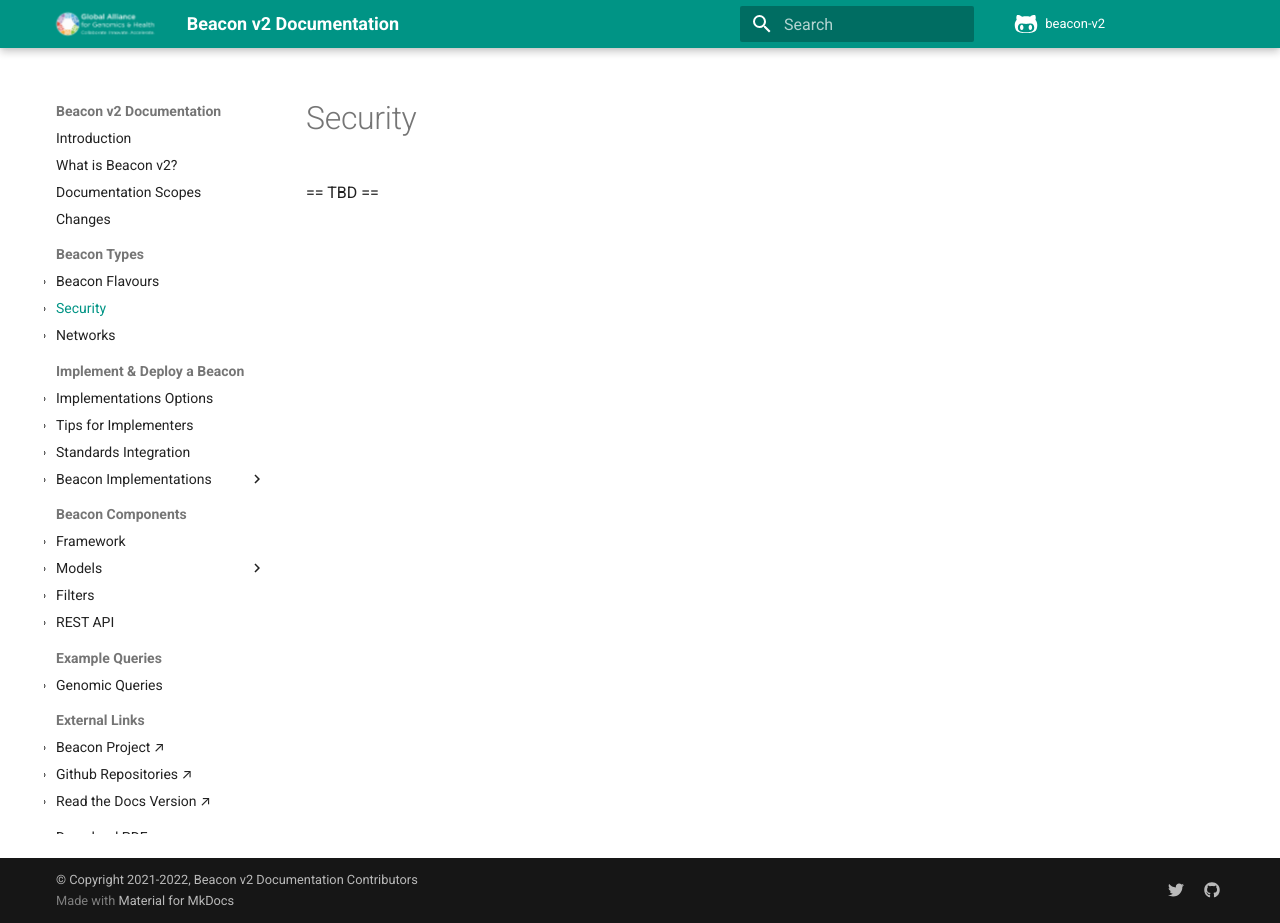
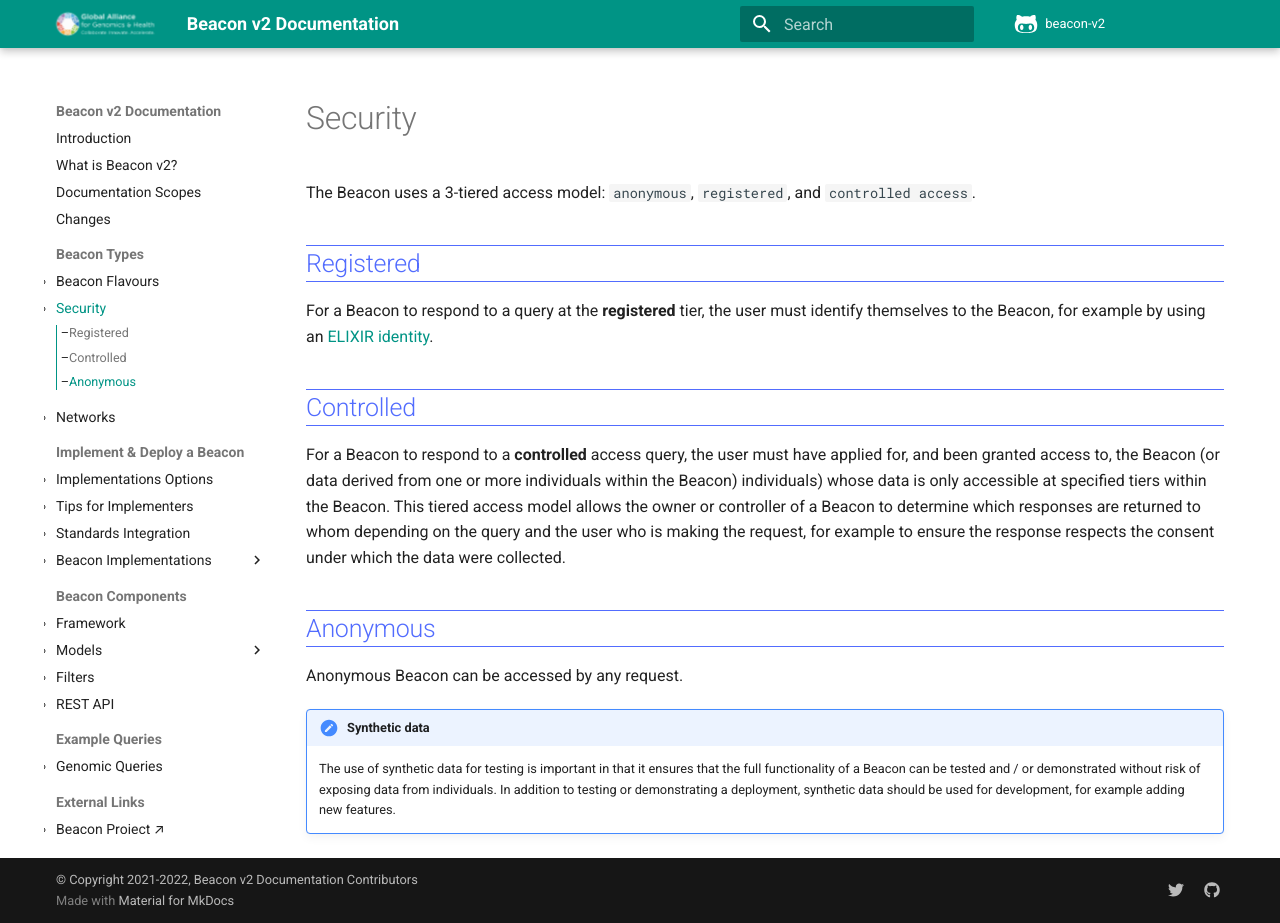
Before and after one commit to ga4gh-beacon/beacon-v2, an MkDocs documentation site: the page built from docs/security.md, in a window 1280 px wide and 923 px high. Built offline with MkDocs 1.6.1 and Material for MkDocs 9.7.7, drawn with Linux system fonts in a browser that asks for light colours; comment, search, counter and statistics services are not loaded.

Commit message:
changes in docs-security and what-is-beacon

```diff
--- a/docs/security.md
+++ b/docs/security.md
@@ -1,3 +1,17 @@
 # Security
 
-== TBD ==
+The Beacon uses a 3-tiered access model: `anonymous`, `registered`, and `controlled access`.
+
+## Registered
+For a Beacon to respond to a query at the **registered** tier, the user must identify themselves to the Beacon, for example by using an [ELIXIR identity](https://elixir-europe.org/internal-projects/commissioned-services/identity-access).
+
+## Controlled
+For a Beacon to respond to a **controlled** access query, the user must have applied for, and been granted access to, the Beacon (or data derived from one or more individuals within the Beacon)
+individuals) whose data is only accessible at specified tiers within the Beacon. This tiered access model allows the owner or controller of a Beacon to determine which responses are returned to whom depending on the query and the user who is making the request, for example to ensure the response respects the consent under which the data were collected.
+
+## Anonymous
+Anonymous Beacon can be accessed by any request.
+
+
+!!! Important "Synthetic data"
+    The use of synthetic data for testing is important in that it ensures that the full functionality of a Beacon can be tested and / or demonstrated without risk of exposing data from individuals. In addition to testing or demonstrating a deployment, synthetic data should be used for development, for example adding new features.
```
Also changed, not shown: docs/index.md (+2 -2 lines), docs/what-is-beacon-v2.md (+3 -3 lines), 1 other file.
